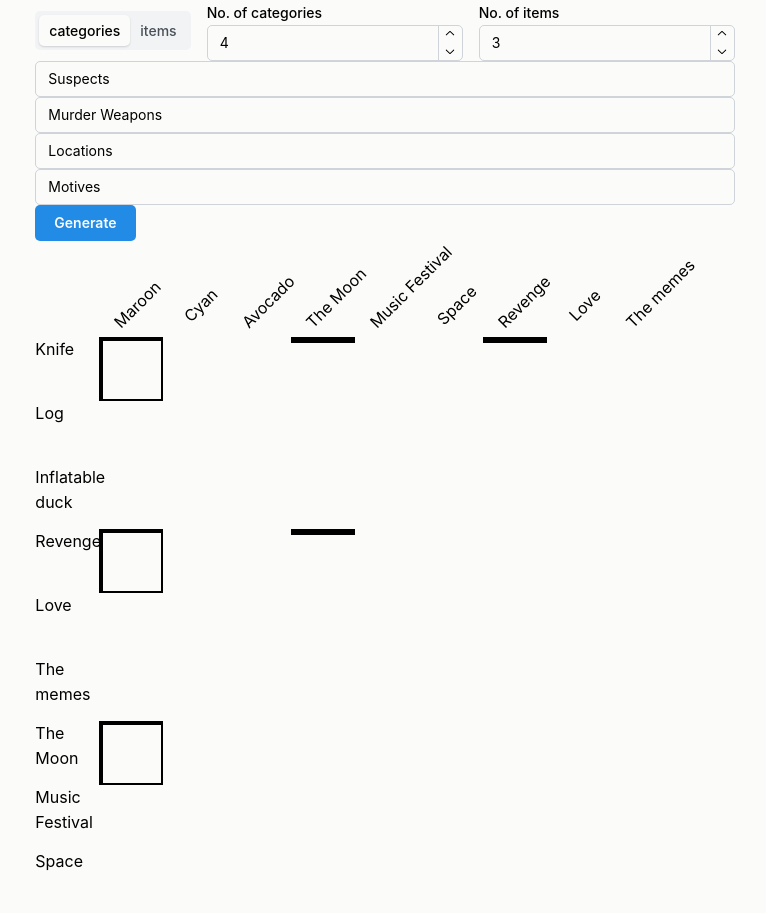
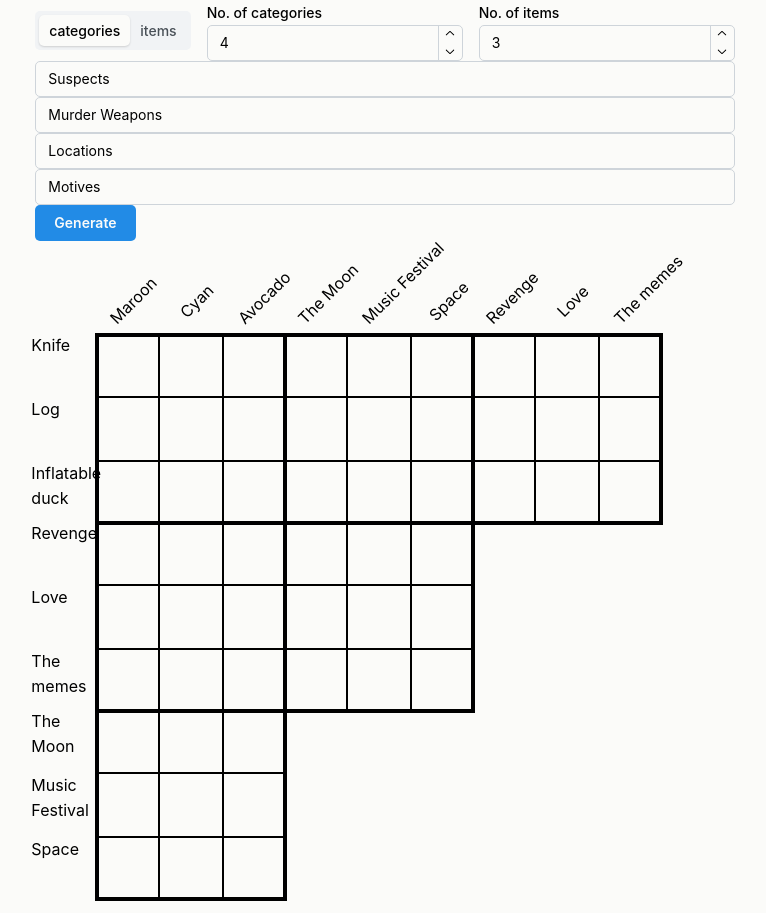
Before and after one commit to Chattox/logikinator-5000, a React (Vite) app: page / in a window 1280 px wide. Shown: the whole page, without its empty margins (255-1021 px from the left). Built offline with nearby package versions, Linux system fonts and the light colour scheme.

Commit message:
feat: grid styling

```diff
--- a/src/components/LogicGrid/LogicGrid.module.css
+++ b/src/components/LogicGrid/LogicGrid.module.css
@@ -1,5 +1,5 @@
 .gridSquare {
-  border: 2px solid black;
+  margin: -4px 0px 0px -4px;
 }
 
 .blankSquare {
--- a/src/components/LogicGrid/LogicGrid.tsx
+++ b/src/components/LogicGrid/LogicGrid.tsx
@@ -73,6 +73,7 @@ export const LogicGrid = (props: {
             gutter={0}
             w={`${4 * (puzzle.numItems + (j === 0 ? 1 : 0))}rem`}
             h={`${4 * (puzzle.numItems + (i === 0 ? 1 : 0))}rem`}
+            className={classes.gridSquare}
           >
             {gridSquare}
           </Grid>
--- a/src/components/LogicGrid/LogicGridCell/LogicGridCell.module.css
+++ b/src/components/LogicGrid/LogicGridCell/LogicGridCell.module.css
@@ -7,7 +7,49 @@
 }
 
 .topLeft {
-  border-width: 4px 2px 2px 4px;
+  border-width: 4px 1px 1px 4px;
   border-color: black;
   border-style: solid;
 }
+
+.top {
+  border-width: 4px 1px 1px 1px;
+  border-color: black;
+  border-style: solid;
+}
+
+.topRight {
+  border-width: 4px 4px 1px 1px;
+    border-color: black;
+    border-style: solid;
+}
+
+.centerLeft {
+  border-width: 1px 1px 1px 4px;
+    border-color: black;
+    border-style: solid;
+}
+
+.centerRight {
+  border-width: 1px 4px 1px 1px;
+    border-color: black;
+    border-style: solid;
+}
+
+.bottomLeft {
+  border-width: 1px 1px 4px 4px;
+    border-color: black;
+    border-style: solid;
+}
+
+.bottom {
+  border-width: 1px 1px 4px 1px;
+    border-color: black;
+    border-style: solid;
+}
+
+.bottomRight {
+  border-width: 1px 4px 4px 1px;
+    border-color: black;
+    border-style: solid;
+}
--- a/src/components/LogicGrid/LogicGridCell/LogicGridCell.tsx
+++ b/src/components/LogicGrid/LogicGridCell/LogicGridCell.tsx
@@ -1,7 +1,7 @@
 import { Grid } from "@mantine/core";
 import { Puzzle } from "../../../Puzzle/Puzzle";
+import { useState } from "react";
 import classes from "./LogicGridCell.module.css";
-import { useState } from "react";
 
 export const LogicGridCell = (props: {
   item1: string;
@@ -49,7 +49,11 @@ export const LogicGridCell = (props: {
   };
 
   return (
-    <Grid.Col span={1} className={classes[props.pos]} onClick={cycleLink}>
+    <Grid.Col
+      span={1}
+      className={`${classes.cell} ${classes[props.pos]}`}
+      onClick={cycleLink}
+    >
       {getLinkIcon()}
     </Grid.Col>
   );
```
